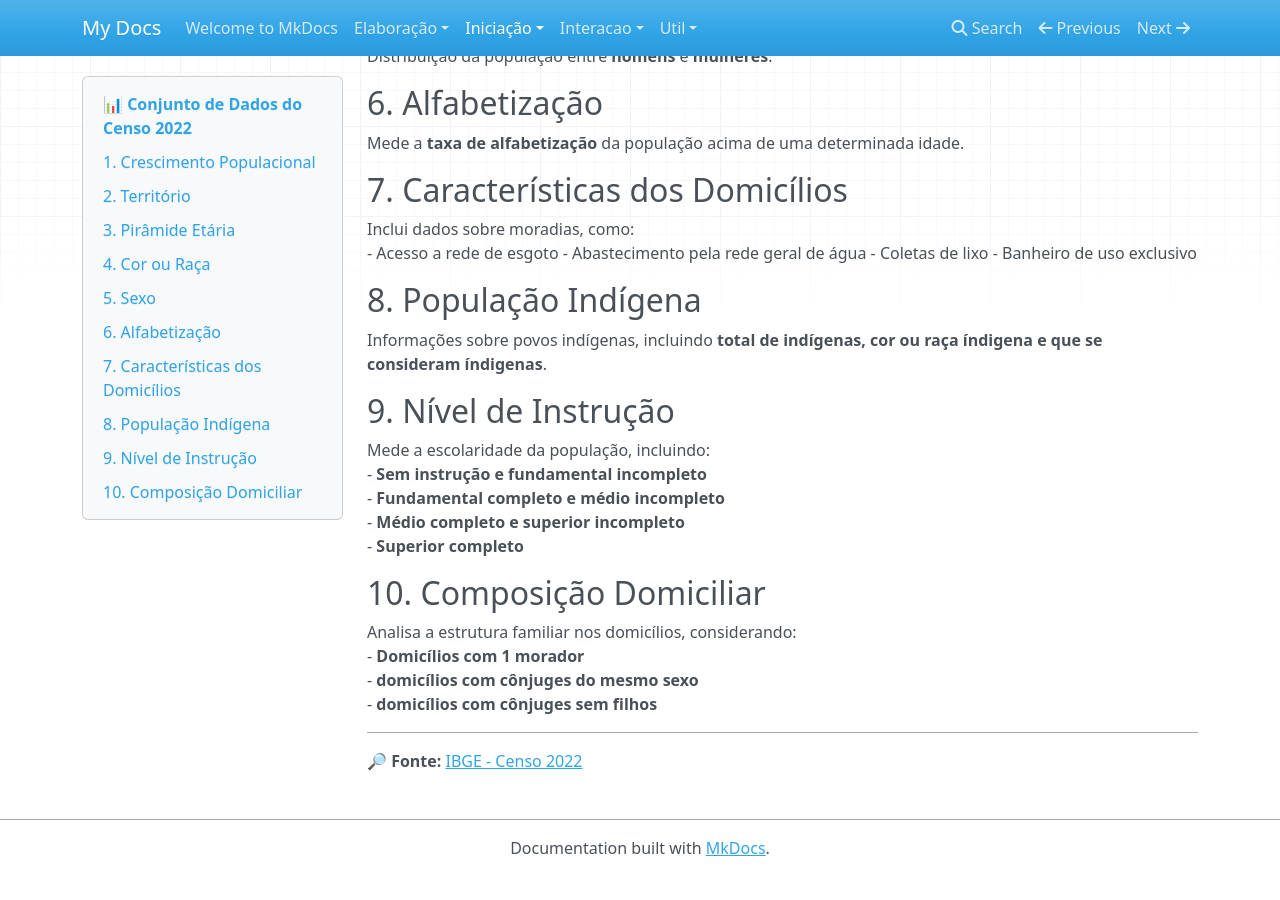
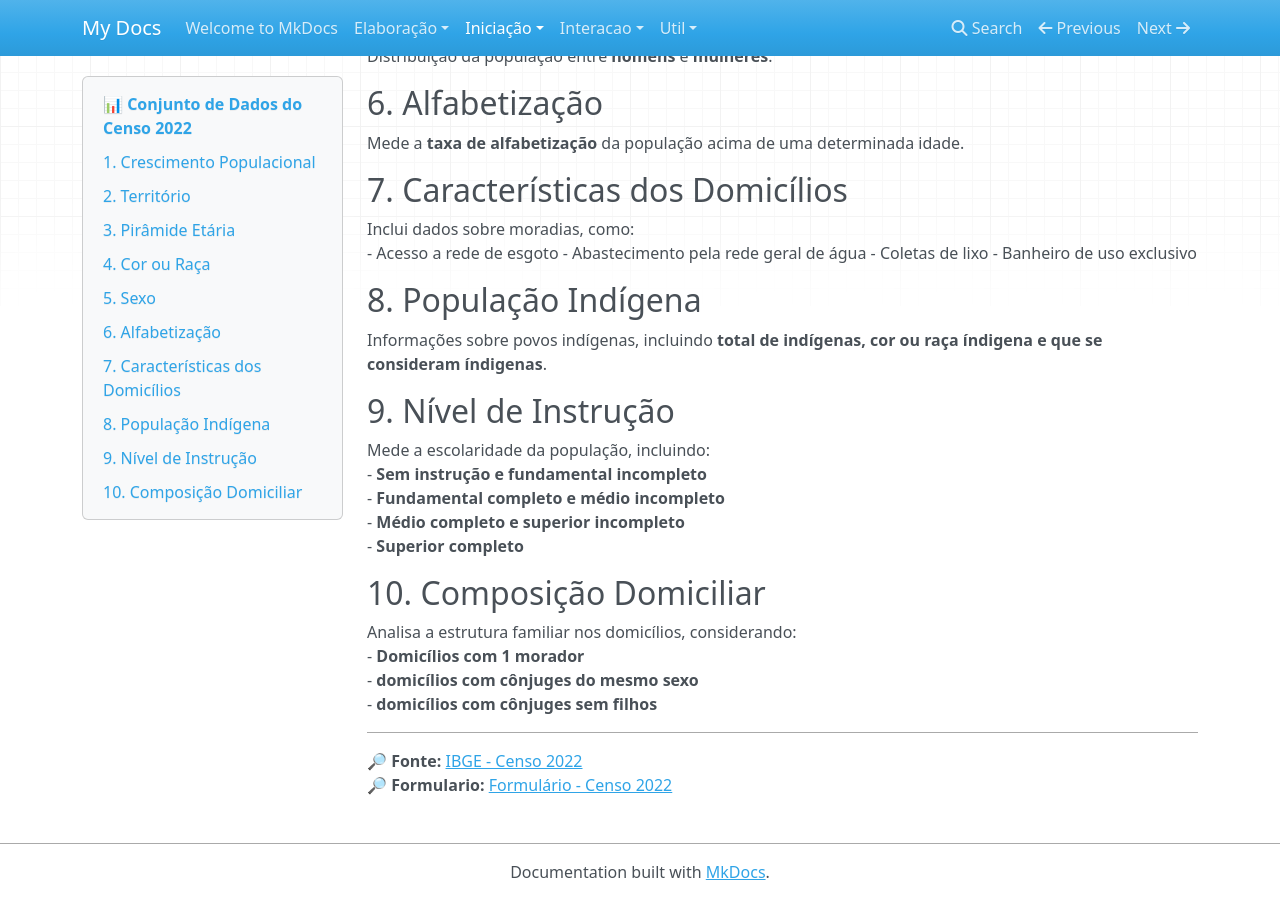
Before and after one commit to Projetos-de-Extensao/PBE_25.1_8002_QuarterBackers, an MkDocs documentation site: the page built from docs/___Iniciação/Pesquisa_Censo.md, in a window 1280 px wide and 900 px high, scrolled down 666 px. Built offline with MkDocs 1.6.1, drawn with Linux system fonts in a browser that asks for light colours; nearby versions of some CDN libraries; before the commit the page ends 1542 px from its top, so only the background shows below that.

Commit message:
subindo formulario

```diff
--- a/docs/___Iniciação/Pesquisa_Censo.md
+++ b/docs/___Iniciação/Pesquisa_Censo.md
@@ -51,3 +51,4 @@ Analisa a estrutura familiar nos domicílios, considerando:
 ---
 
 🔎 **Fonte:** [IBGE - Censo 2022](https://www.ibge.gov.br/)
+🔎 **Formulario:** [Formulário - Censo 2022](https://anda.ibge.gov.br/np_download/censo2022/questionario_basico_completo_CD2022_atualizado_20220906.pdf)
```
